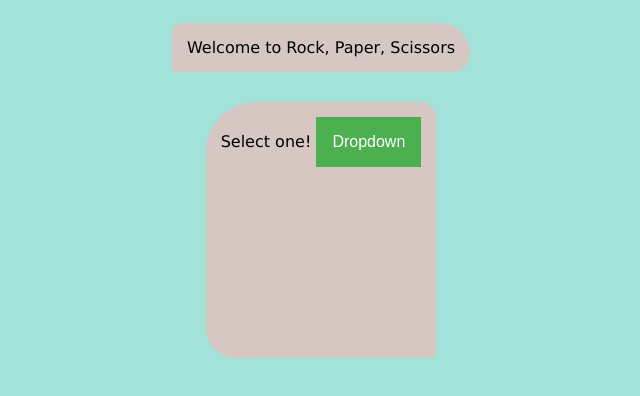
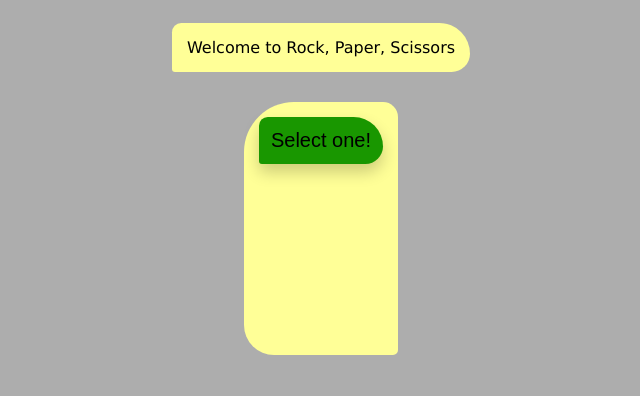
Before and after one commit to EddieCrochet/Portfolio, a plain HTML site: page games/RPS/index.html in a window 1280 px wide. Shown: the whole page, without its empty margins (319-959 px from the left). Drawn offline with Linux system fonts and the light colour scheme.

Commit message:
restyled button and background an color scheme

```diff
--- a/games/RPS/index.html
+++ b/games/RPS/index.html
@@ -11,9 +11,8 @@
         Welcome to Rock, Paper, Scissors
     </header>
     <main>
-        Select one!
         <div class="dropdown">
-            <button class="dropbtn">Dropdown</button>
+            <button class="dropbtn">Select one!</button>
             <div class="dropdown-content">
                 <div
                     onclick="drpItemSelected(this)"
--- a/games/RPS/style.css
+++ b/games/RPS/style.css
@@ -1,7 +1,7 @@
 body {
     font: 100%  "Lucida Grande", "Lucida Sans", Tahoma, Verdana, sans-serif;
     text-align:center;
-    background-color: #A3E2D9;
+    background-color: #adadad;
     display: flex;
     flex-direction: column;
     align-items: center;
@@ -9,7 +9,7 @@ body {
 header, main {
     padding:15px;
     margin: 15px;
-    background-color: #D6C7C3;
+    background-color: #ffff97;
     max-width: 500px;
 }
 header {
@@ -20,18 +20,19 @@ main {
 }
 .drpItem {
     background-color: #cccccc;
-    width: 100%;
+    width: 90%;
     padding: 4px 8px;
     text-decoration: none;
     display: block;
     cursor: pointer;
 }
 .dropbtn {
-    background-color: #4CAF50;
-    color: white;
-    padding: 16px;
-    font-size: 16px;
+    border-radius: 15px 50px 30px 5px;
+    padding: 12px;
+    font-size: 20px;
     border: none;
+    background-color: #199700;
+    box-shadow: 0px 8px 16px 0px rgba(0,0,0,0.2);
 }
 .dropdown {
     position: relative;
@@ -62,4 +63,4 @@ section{
 .dropdown:hover .dropdown-content {display: block;}
 
 /* Change the background color of the dropdown button when the dropdown content is shown */
-.dropdown:hover .dropbtn {background-color: #3e8e41;}
+.dropdown:hover .dropbtn {background-color: #9bffa2;}
```
